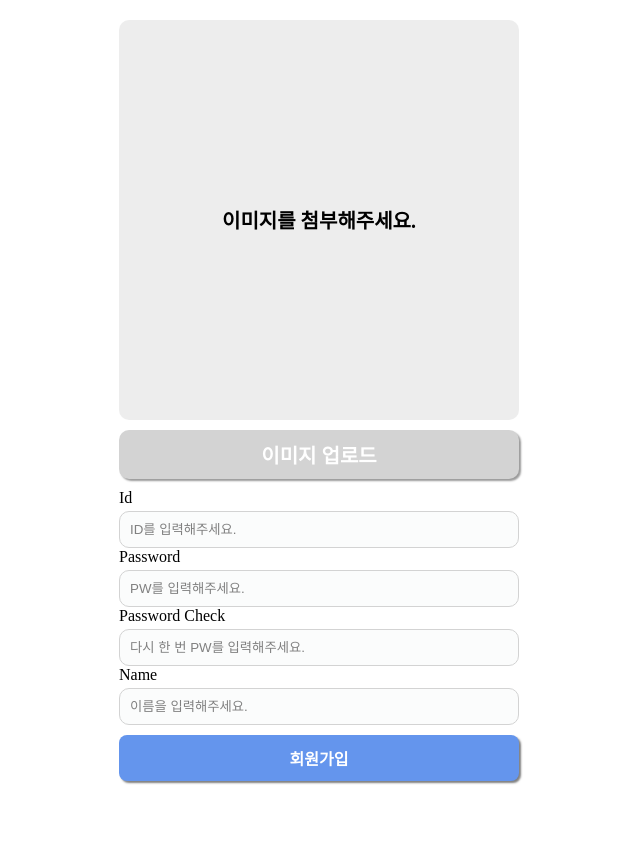
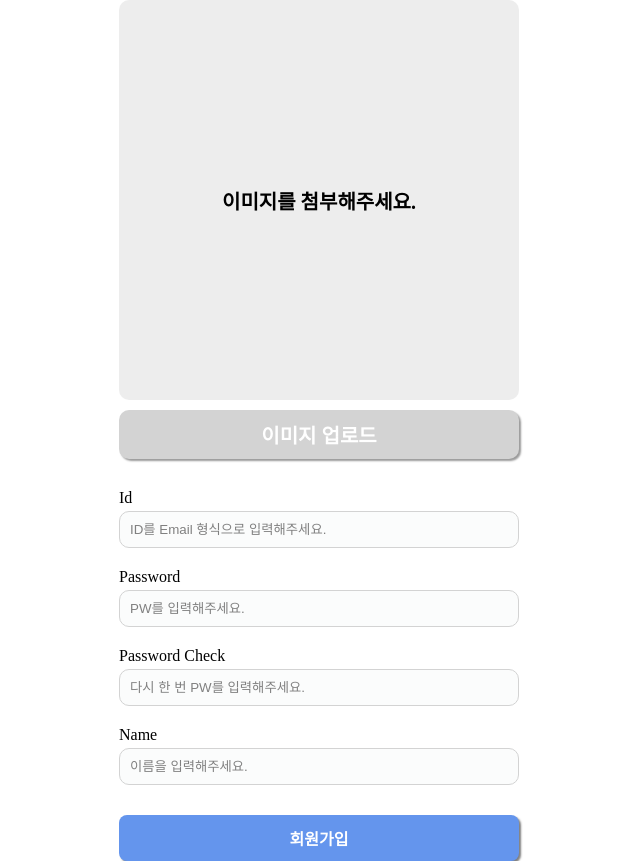
Before and after one commit to taemin-jang/hanteo_signup, a React (Vite) app: page /signUp in a window 1280 px wide. Shown: the whole page, without its empty margins (321-961 px from the left). Before the commit the page ends 800 px from the top, so only its background shows below. Built offline with nearby package versions, Linux system fonts and the light colour scheme.

Commit message:
Feat: 회원가입 유효성 검사

```diff
--- a/src/components/Input.tsx
+++ b/src/components/Input.tsx
@@ -25,6 +25,7 @@ const Input = React.forwardRef<HTMLInputElement, IProps>((props, ref) => {
         name={name}
         placeholder={placeholder}
         {...prop}
+        autoComplete={`${type !== 'password'}`}
       />
       {errorMsg && <ValidateMessage>{errorMsg.message}</ValidateMessage>}
     </div>
--- a/src/pages/SignUp.tsx
+++ b/src/pages/SignUp.tsx
@@ -52,7 +52,7 @@ const SignUp = () => {
       ) : (
         <div className="default_image">이미지를 첨부해주세요.</div>
       )}
-      <form onSubmit={handleSubmit(onSubmit)}>
+      <form className="signup_form" onSubmit={handleSubmit(onSubmit)}>
         <ImageUploadInput
           id="imageUpload"
           type="file"
@@ -64,12 +64,11 @@ const SignUp = () => {
           {...register('imageUrl')}
           name="imageUrl"
         />
-
         <Input
           label="Id"
           id="id"
           type="text"
-          placeholder="ID를 입력해주세요."
+          placeholder="ID를 Email 형식으로 입력해주세요."
           errorMsg={errors.userID}
           onFocus={() => clearErrors('login')}
           {...register('userID', {
@@ -125,6 +124,10 @@ const SignUp = () => {
           onFocus={() => clearErrors('login')}
           {...register('userName', {
             required: '이름을 입력해주세요',
+            pattern: {
+              value: /^.{0,5}$/,
+              message: '이름의 최대 길이는 5글자입니다.',
+            },
           })}
           name="userName"
         />
--- a/src/styles/signup.css
+++ b/src/styles/signup.css
@@ -10,3 +10,9 @@
   font-size: 20px;
   font-weight: 600;
 }
+
+.signup_form {
+  display: flex;
+  flex-direction: column;
+  gap: 20px;
+}
--- a/src/styles/validateMessage.css
+++ b/src/styles/validateMessage.css
@@ -2,4 +2,5 @@ p {
   margin: 0;
   position: absolute;
   color: crimson;
+  font-size: 13px;
 }
```
